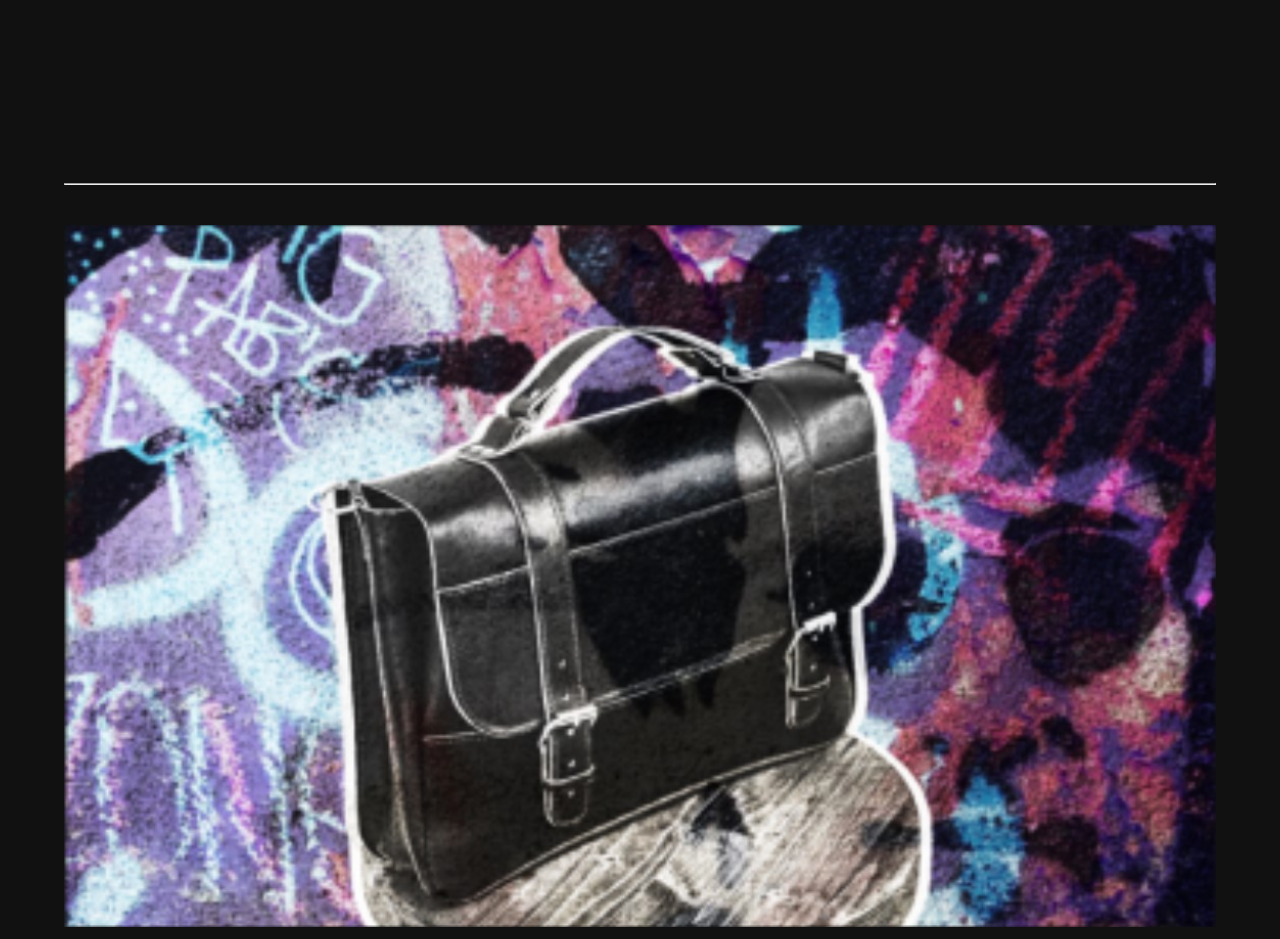
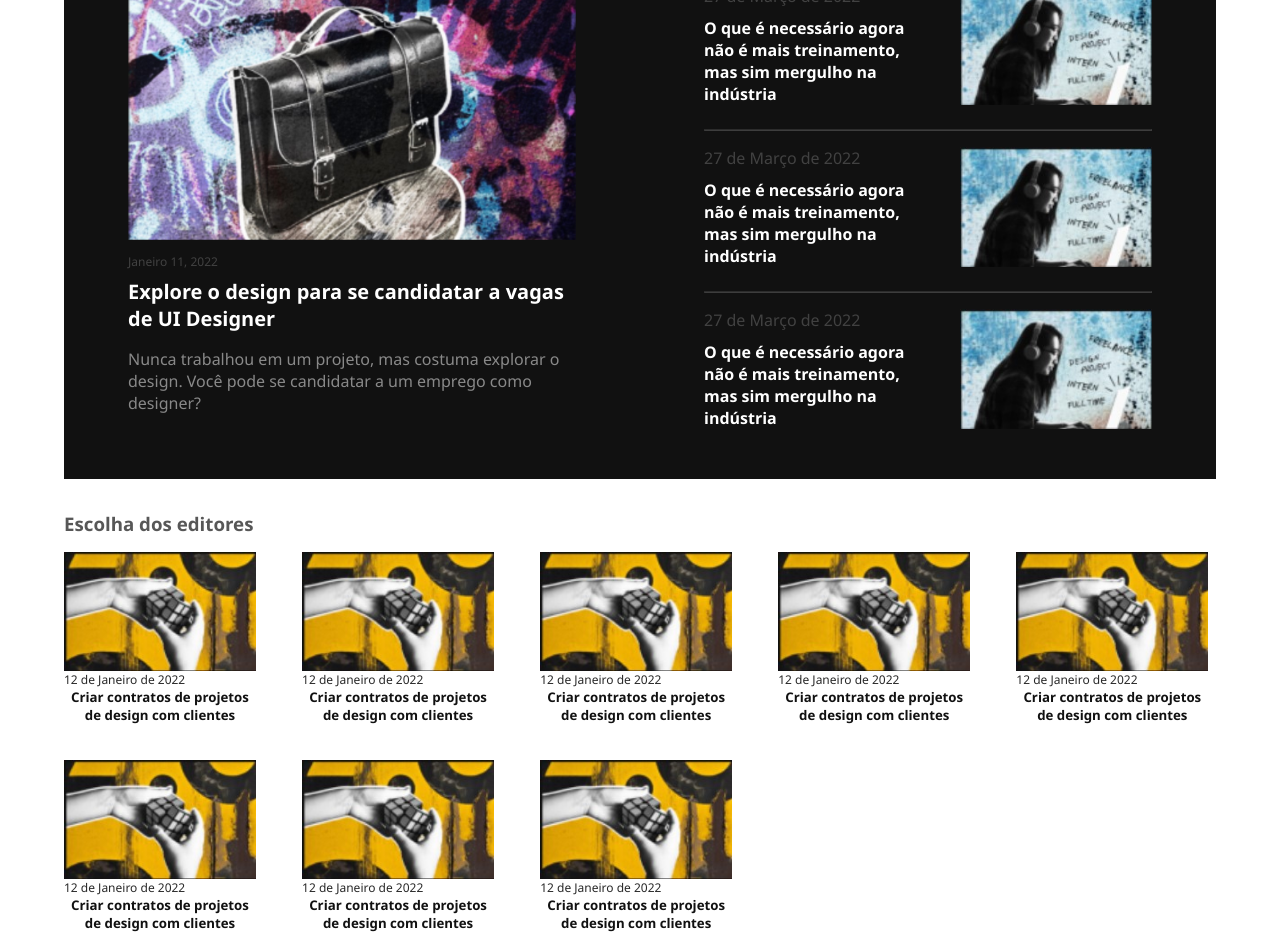
Before and after one commit to LPreche/Angular-Blog, an Angular app: page / in a window 1280 px wide. Shown: the part 380-1319 px from the top of the page. Built offline with nearby package versions, Linux system fonts and the light colour scheme.

Commit message:
Style: Ajustes para deixar a pagina responsiva

```diff
--- a/src/app/app.component.css
+++ b/src/app/app.component.css
@@ -1,14 +1,18 @@
+.headerContainer{
+    background-color: #111111;
+}
+
 .superiorContainer{
     display: flex;
     flex-direction: column;
     background-color: #111111;
-    padding: 0 5vw;
+    padding: 5vw 5vw 0;
 }
 
 .inferiorGridContainer{
-    margin: 1.5rem 0;
-    padding: 0 5vw;
+    margin: 5vw;
 }
+
 .inferiorGridContainer ul {
     display: grid;
     grid-template-columns: 1fr 1fr ;
@@ -19,9 +23,30 @@
 
 .inferiorGridContainer h3 {
     color: #111111;
-    padding-bottom: 0.5rem;
+    padding: 2rem 0 1rem 0;
     opacity: 0.7;
 }
-app-big-card{
-    margin: 2.5rem 0;
+
+
+@media screen and (min-width: 1024px) {
+    .headerContainer{
+        margin: 0 5vw;
+    }
+    .superiorContainer{
+        flex-direction: row;
+        margin: 0 5vw;
+    }
+    .superiorContainerBigCard{
+        width: 45vw;
+    }
+    .superiorContainerSmallCard{
+        height: 40vw;
+    }
+    .inferiorGridContainer{
+        margin: 0 5vw;
+    }
+    .inferiorGridContainer ul {
+        grid-template-columns: 1fr 1fr 1fr 1fr 1fr;
+        grid-column-gap: 3vw;
+    }
 }
--- a/src/app/app.component.html
+++ b/src/app/app.component.html
@@ -1,9 +1,16 @@
+<div class="headerContainer">
+    <app-menu-title></app-menu-title>
+</div>
+
 <div class="superiorContainer">
-    <app-menu-title></app-menu-title>
-    <app-big-card></app-big-card>
-    <app-small-card></app-small-card>
-    <app-small-card></app-small-card>
-    <app-small-card></app-small-card>
+    <div class="superiorContainerBigCard">
+        <app-big-card></app-big-card>
+    </div>
+    <div class="superiorContainerSmallCard">
+        <app-small-card></app-small-card>
+        <app-small-card></app-small-card>
+        <app-small-card></app-small-card>
+    </div>
 </div>
 
 <div class="inferiorGridContainer">
@@ -13,6 +20,10 @@
         <app-grid-card></app-grid-card>
         <app-grid-card></app-grid-card>
         <app-grid-card></app-grid-card>
+        <app-grid-card></app-grid-card>
+        <app-grid-card></app-grid-card>
+        <app-grid-card></app-grid-card>
+        <app-grid-card></app-grid-card>
     </ul>
 </div>
 
--- a/src/app/components/big-card/big-card.component.css
+++ b/src/app/components/big-card/big-card.component.css
@@ -22,3 +22,30 @@
     width: 90vw;
     opacity: 0.5;
 }
+
+
+@media screen and (min-width: 1024px) {
+
+    .big-cardContainer {
+        width: 35vw;
+    }
+    .big-cardContainer img{
+        width: 35vw;
+    }
+    .big-cardContainer h4 {
+        width: 35vw;
+    }
+    .big-cardContainer p {
+        width: 35vw;
+    }
+    .big-cardTitle{
+        width: 35vw;
+
+    }
+    .big-cardResume {
+        width: 35vw;
+    }
+    .smallCard{
+        width: 35vw;
+    }
+}
--- a/src/app/components/grid-card/grid-card.component.css
+++ b/src/app/components/grid-card/grid-card.component.css
@@ -2,7 +2,7 @@
    display: flex;
    flex-direction: column;
    width: 35vw;
-   padding-bottom: 10px;
+   padding-bottom: 1rem;
 
 }
 .grid-cardList p{
@@ -20,3 +20,21 @@
 .grid-cardList img {
     width: 42vw;
 }
+
+@media screen and (min-width: 1024px){
+    .grid-cardList {
+        width: 15vw;
+    }
+
+    .grid-cardList p {
+        width: 15vw;
+    }
+    .grid-cardList h5{
+        width: 15vw;
+    }
+
+    .grid-cardList img {
+        width: 15vw;
+    }
+
+}
--- a/src/app/components/menu-title/menu-title.component.css
+++ b/src/app/components/menu-title/menu-title.component.css
@@ -1,5 +1,10 @@
+hr{
+    margin: 0 5vw;
+    opacity: .2;
+}
 .menu-titleText{
     display: flex;
     justify-content: center;
-    font-size: 8.8vw;
+    font-size: 8vw;
+    padding: 0;
 }
--- a/src/app/components/small-card/small-card.component.css
+++ b/src/app/components/small-card/small-card.component.css
@@ -1,8 +1,11 @@
+hr{
+    opacity: .2;
+}
 .small-cardContainer{
     display: flex;
     flex-direction: row;
     width: 90vw;
-    margin: 1.5rem 0 1.5rem 0;
+    margin: 1rem 0 1.5rem 0;
 }
 .small-cardContainerLeft{
     width: 45vw;
@@ -12,7 +15,6 @@
     text-align: left;
 }
 .small-cardContainerLeft p{
-
    padding-bottom: 10px;
    opacity: 0.2;
 }
@@ -24,3 +26,12 @@
 .small-cardContainerRight img{
     width: 35vw;
 }
+
+@media screen and (min-width: 1024px){
+    .small-cardContainer{
+        width: 35vw;
+    }
+    .small-cardContainer img{
+        width: 15vw;
+    }
+}
--- a/src/index.html
+++ b/src/index.html
@@ -6,7 +6,7 @@
   <base href="/">
   <meta name="viewport" content="width=device-width, initial-scale=1">
   <link rel="icon" type="image/x-icon" href="favicon.ico">
-  <link rel="stylesheet" href="https://cdnjs.cloudflare.com/ajax/libs/normalize/8.0.1/normalize.min.css" integrity="sha512-NhSC1YmyruXifcj/KFRWoC561YpHpc5Jtzgvbuzx5VozKpWvQ+4nXhPdFgmx8xqexRcpAglTj9sIBWINXa8x5w==" crossorigin="anonymous" referrerpolicy="no-referrer" />
+
 </head>
 <body>
   <app-root></app-root>
```
Also changed, not shown: src/app/components/grid-card/grid-card.component.html (line endings or trailing spaces).
